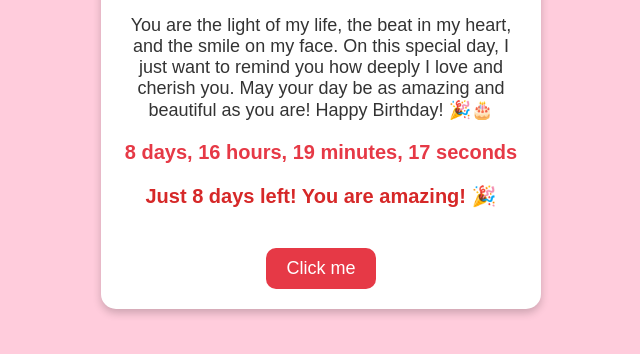
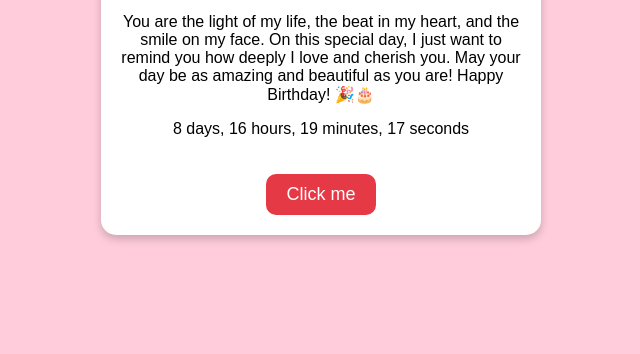
Before and after one commit to MrBoong130200/Birthday-Card, a plain HTML site: page index.html in a window 1280 px wide. Shown: the part 136-490 px from the top of the page, without its empty margins (319-959 px from the left). Drawn offline with Linux system fonts and the light colour scheme.

Commit message:
Update index.html

```diff
--- a/index.html
+++ b/index.html
@@ -13,6 +13,7 @@
             padding: 0;
             overflow-x: hidden;
             user-select: none; /* Prevent text selection */
+            position: relative;
         }
         .card {
             background: white;
@@ -38,34 +39,15 @@
             50% { transform: scale(1.2); }
             100% { transform: scale(1); }
         }
-        .message {
-            font-size: 18px;
-            color: #333;
-        }
-        #countdown {
-            font-size: 20px;
-            color: #e63946;
-            font-weight: bold;
-            margin-top: 20px;
-        }
-        #congratulate {
-            font-size: 20px;
-            color: #d62828;
-            font-weight: bold;
-            margin-top: 10px;
-        }
         .floating-heart {
             position: absolute;
             color: red;
             font-size: 30px;
-            animation: floatUp 1s ease-out forwards;
+            animation: floatUp 1.5s ease-out forwards;
         }
-        .floating-text {
-            position: absolute;
-            color: red;
-            font-size: 24px;
-            font-weight: bold;
-            animation: floatUp 1.5s ease-out forwards;
+        @keyframes floatUp {
+            0% { transform: translateY(0) scale(1); opacity: 1; }
+            100% { transform: translateY(-100px) scale(1.5); opacity: 0; }
         }
         .button {
             background-color: #e63946;
@@ -80,14 +62,10 @@
         .button:hover {
             background-color: #c92a2a;
         }
-        @keyframes floatUp {
-            0% { transform: translateY(0) scale(1); opacity: 1; }
-            100% { transform: translateY(-100px) scale(1.5); opacity: 0; }
-        }
     </style>
     <script>
         function updateCountdown() {
-            const birthday = new Date(new Date().getFullYear(), 1, 13); // February 13th
+            const birthday = new Date(new Date().getFullYear(), 1, 13);
             const now = new Date();
             if (now > birthday) {
                 birthday.setFullYear(now.getFullYear() + 1);
@@ -98,22 +76,32 @@
             const minutes = Math.floor((timeDifference % (1000 * 60 * 60)) / (1000 * 60));
             const seconds = Math.floor((timeDifference % (1000 * 60)) / 1000);
             document.getElementById('countdown').innerText = `${days} days, ${hours} hours, ${minutes} minutes, ${seconds} seconds`;
-
-            let message = "";
-            if (days > 1) {
-                message = `Just ${days} days left! You are amazing! 🎉`;
-            } else if (days === 1) {
-                message = "Only 1 day left! Get ready for your special day! 🎂";
-            } else {
-                message = "Happy Birthday! 🎈🎊";
-            }
-            document.getElementById('congratulate').innerText = message;
         }
         setInterval(updateCountdown, 1000);
 
         function showPopup() {
             alert("Congratulations, my love! 🎉❤️ You are the most special person in my life!");
         }
+
+        let heartInterval;
+        function createHeart(event) {
+            const heart = document.createElement("div");
+            heart.classList.add("floating-heart");
+            heart.innerText = "❤️";
+            document.body.appendChild(heart);
+            heart.style.left = `${event.clientX}px`;
+            heart.style.top = `${event.clientY}px`;
+            setTimeout(() => heart.remove(), 1500);
+        }
+
+        document.addEventListener("mousedown", (event) => {
+            createHeart(event);
+            heartInterval = setInterval(() => createHeart(event), 200);
+        });
+
+        document.addEventListener("mouseup", () => {
+            clearInterval(heartInterval);
+        });
     </script>
 </head>
 <body onload="updateCountdown()">
@@ -121,7 +109,6 @@
         <h1>Happy Birthday My Love! <span class="heart">❤️</span></h1>
         <p class="message">You are the light of my life, the beat in my heart, and the smile on my face. On this special day, I just want to remind you how deeply I love and cherish you. May your day be as amazing and beautiful as you are! Happy Birthday! 🎉🎂</p>
         <p id="countdown"></p>
-        <p id="congratulate"></p>
         <button class="button" onclick="showPopup()">Click me</button>
     </div>
 </body>
```
